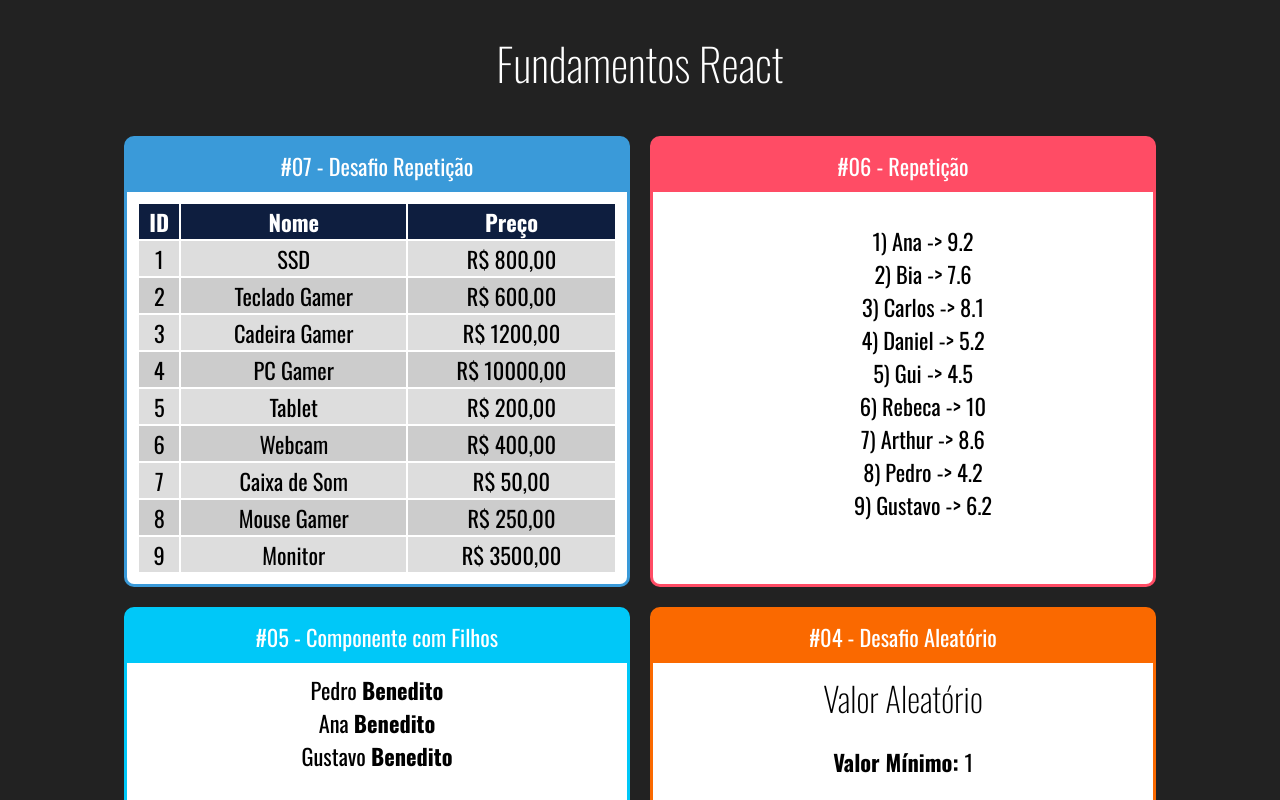
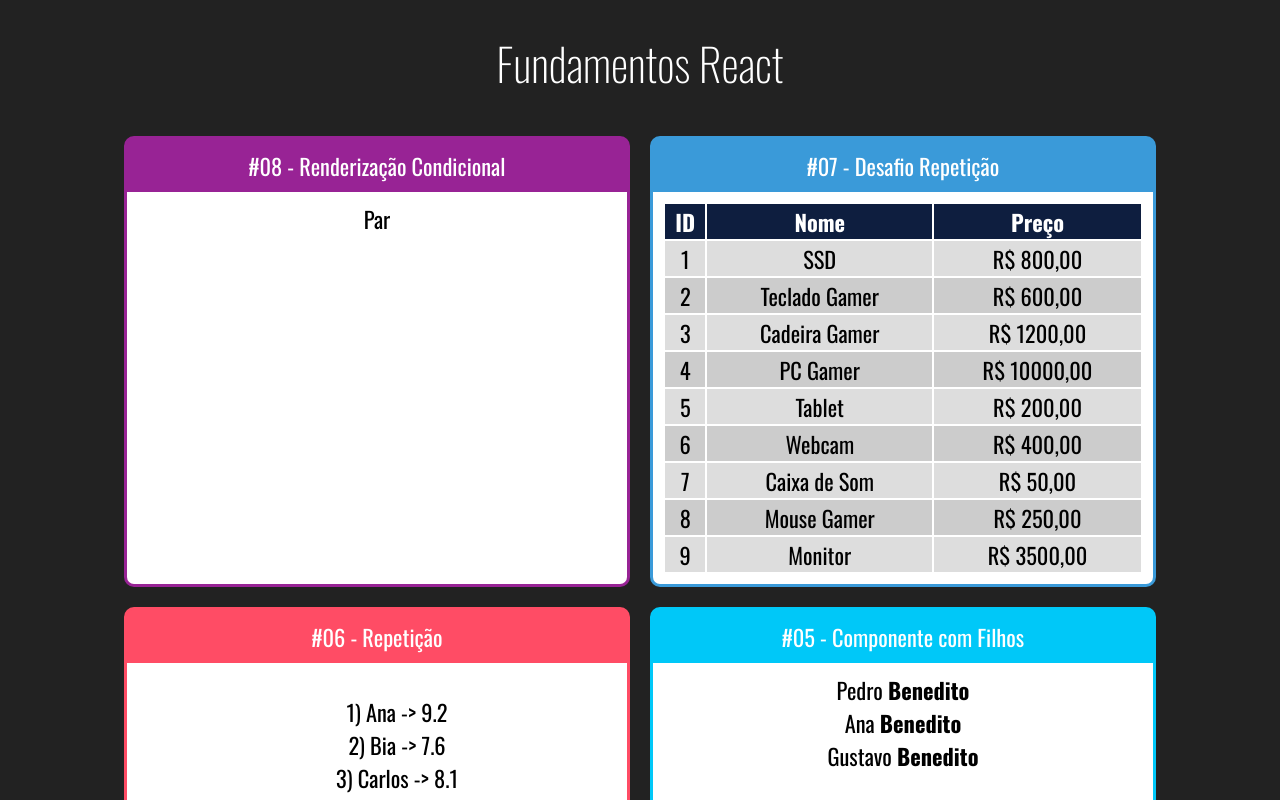
Before and after one commit to lukendev/fundamentos-react, a React (Create React App) app: page / in a window 1280 px wide. Shown: the top 800 px of the page. Built offline with nearby package versions, Linux system fonts and the light colour scheme.

Commit message:
feat: Conditional render in Component

```diff
--- a/src/App.jsx
+++ b/src/App.jsx
@@ -3,6 +3,7 @@
 
 import Card from './components/layout/Card'
 
+import ParOuImpar from './components/condicional/ParOuImpar'
 import TabelaProdutos from './components/repeticao/TabelaProdutos'
 import ListaAlunos from './components/repeticao/ListaAlunos'
 import Familia from './components/basicos/Familia'
@@ -18,6 +19,10 @@
         <h1>Fundamentos React</h1>
 
         <div className="Cards">
+
+        <Card titulo="#08 - Renderização Condicional" color="#982395">
+                <ParOuImpar numero={20}></ParOuImpar>
+            </Card>
 
         <Card titulo="#07 - Desafio Repetição" color="#3A9AD9">
                 <TabelaProdutos></TabelaProdutos>
--- /dev/null
+++ b/src/components/condicional/ParOuImpar.jsx
@@ -0,0 +1,12 @@
+import React from 'react'
+
+export default props => {
+
+    const isPar = props.numero % 2 === 0
+
+    return (
+        <div>
+            {isPar ? <span>Par</span> : <span>Ímpar</span>}
+        </div>
+    )
+}
--- a/src/components/repeticao/TabelaProdutos.jsx
+++ b/src/components/repeticao/TabelaProdutos.jsx
@@ -7,7 +7,7 @@
     function getLinhas() {
         return produtos.map((produto, i) => {
             return (
-                <tr key={produto.id} className={i % 2 == 0 ? 'Par' : 'Impar'}>
+                <tr key={produto.id} className={i % 2 === 0 ? 'Par' : 'Impar'}>
                     <td>{produto.id}</td>
                     <td>{produto.nome}</td>
                     <td>R$ {produto.preco.toFixed(2).replace('.', ',')}</td>
@@ -15,22 +15,6 @@
             )
         })
     }
-
-    const tabelaProdutos = produtos.map((produto) => {
-        return (
-            <tr>
-                <td key={produto.id}>
-                    {produto.id}
-                </td>
-                <td key={produto.id}>
-                    {produto.nome}
-                </td>
-                <td key={produto.id}>
-                    {produto.preco}
-                </td>
-            </tr>
-        )
-    })
 
     return (
         <div className="TabelaProdutos">
```
